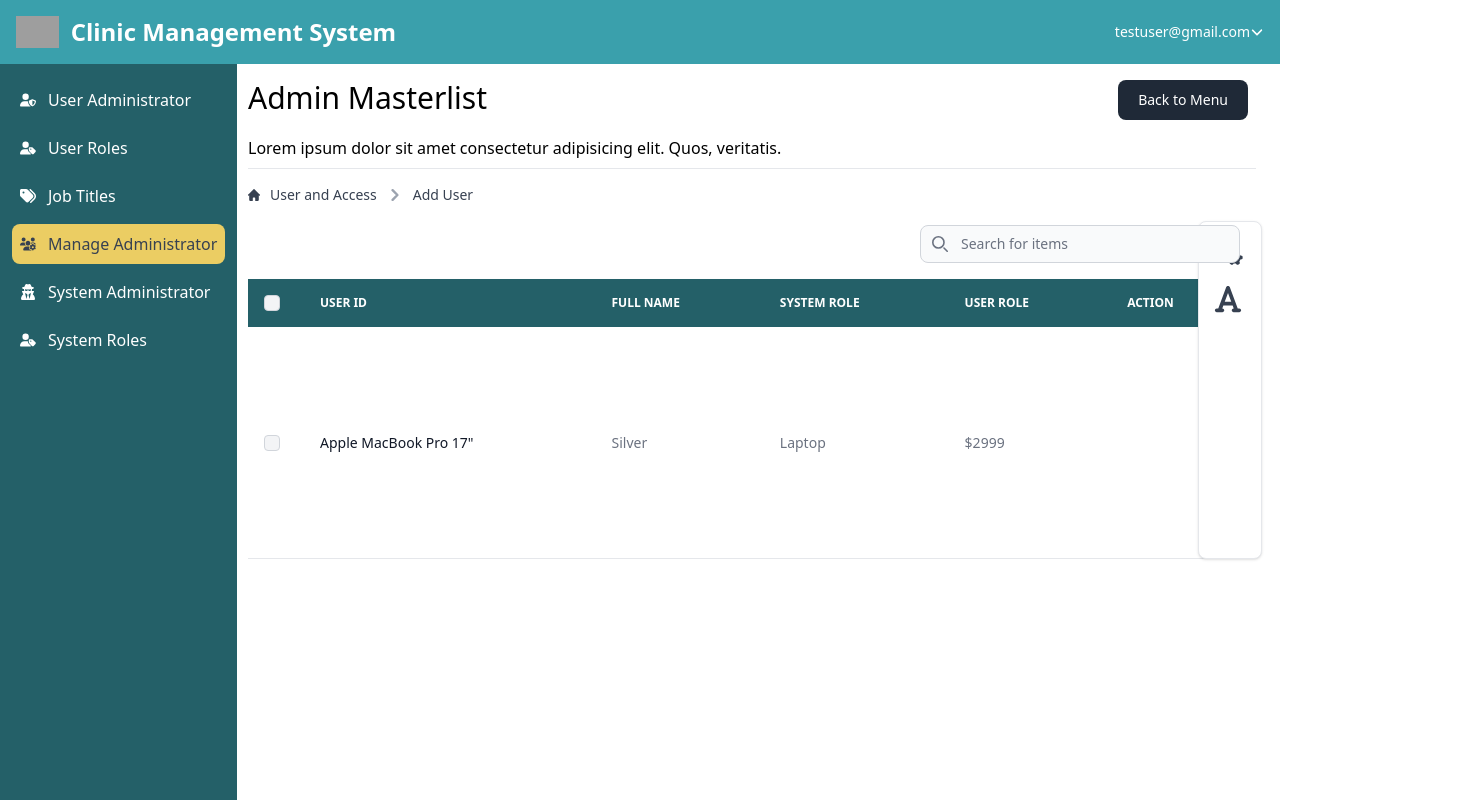
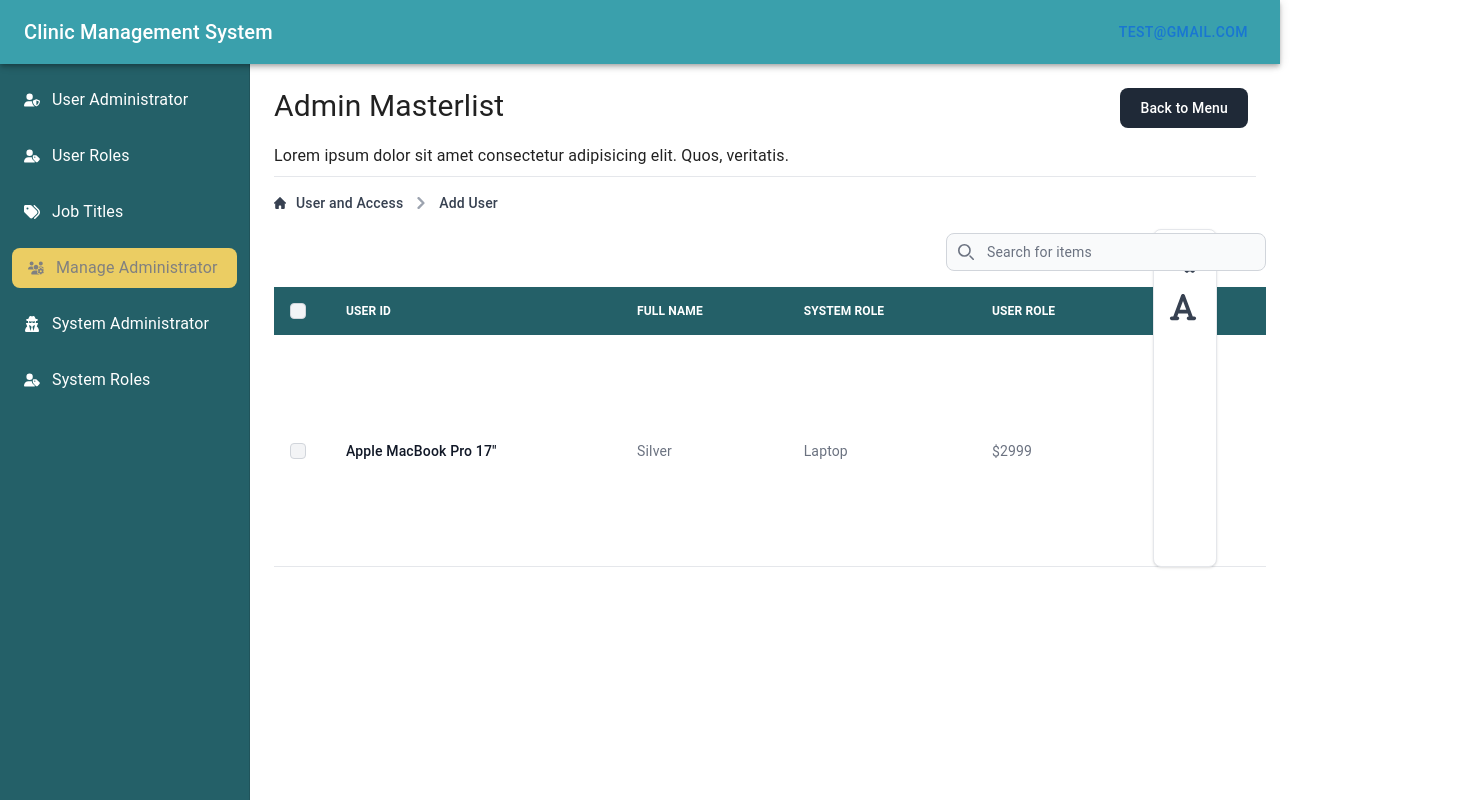
Before and after one commit to estrabillojm/clinic-management-ui, a React (Vite) app: page /AdminMasterList in a window 1280 px wide. Shown: the whole page, 1469 px wide, since content can reach past the window. Built offline with nearby package versions, Linux system fonts and the light colour scheme; grey boxes are pictures that could not be loaded.

Commit message:
UI Update

```diff
--- a/package.json
+++ b/package.json
@@ -10,6 +10,10 @@
     "preview": "vite preview"
   },
   "dependencies": {
+    "@emotion/react": "^11.11.3",
+    "@emotion/styled": "^11.11.0",
+    "@mui/icons-material": "^5.15.9",
+    "@mui/material": "^5.15.9",
     "@reduxjs/toolkit": "^2.0.1",
     "dayjs": "^1.11.10",
     "flowbite": "^2.2.1",
--- a/src/features/components/Button.tsx
+++ b/src/features/components/Button.tsx
@@ -10,8 +10,8 @@ interface buttonProps {
     action?: () => void;
 }
 
-export const Button: React.FC<buttonProps> = ({text,color}:buttonProps) => {
+export const Button: React.FC<buttonProps> = ({text}:buttonProps) => {
     return (
-        <button type="button" className={`focus:outline-none text-white bg-${color} hover:bg-${color} focus:ring-4 focus:ring-${color} font-medium rounded-lg text-sm px-5 py-2.5 me-2 mb-2 dark:bg-${color}-600 dark:hover:bg-${color}-700 dark:focus:ring-${color}-800`}>{text}</button>
+        <button type="button" className={`focus:outline-none text-white bg-green-500 hover:bg-green-500 focus:ring-4 focus:ring-green-500 font-medium rounded-lg text-sm px-5 py-2.5 me-2 mb-2 dark:bg-green-500-600 dark:hover:bg-green-500-700 dark:focus:ring-green-500-800`}>{text}</button>
     )
 }
--- a/src/features/components/Header.tsx
+++ b/src/features/components/Header.tsx
@@ -8,7 +8,7 @@ interface headerProps {
 
 export const Header = ({...props}:headerProps) => {
   return (
-    <div className="mx-6 mb-4 flex flex-col gap-2 ml-screen border-20 border-red-800 ">
+    <div className="mb-4 flex flex-col gap-2 border-20 border-red-800 ">
         <div className="flex flex-row justify-between">
           <span className="text-3xl">{props.title}</span>
           <NavLink to={'/Administrator'} className="text-white bg-gray-800 hover:bg-gray-900 focus:outline-none focus:ring-4 focus:ring-gray-300 font-medium rounded-lg text-sm px-5 py-2.5 me-2 mb-2 dark:bg-gray-800 dark:hover:bg-gray-700 dark:focus:ring-gray-700 dark:border-gray-700">
--- a/src/features/components/IndexComponents.tsx
+++ b/src/features/components/IndexComponents.tsx
@@ -1,6 +1,5 @@
-import { Navbar } from "./Navbar";
+import {Navbar}  from "./Navbar";
 import { Header } from "./Header";
-import { Sidebar } from "./Sidebar";
 
 
-export {Navbar,Header,Sidebar}
+export {Navbar,Header}
--- a/src/features/components/Layout.tsx
+++ /dev/null
@@ -1,28 +0,0 @@
-
-interface LayoutProps {
-    Navbar: React.ReactElement,
-    Sidebar: React.ReactElement,
-    Header: React.ReactElement,
-    Content: React.ReactElement,
-}
-
-const Layout: React.FC<LayoutProps> = ({Navbar,Sidebar,Header,Content}) => {
-  return (
-    <div className="flex flex-col min-h-screen">
-        <section className="w-full z-20 top-0 start-0 border-red-400">
-            {Navbar}
-        </section>
-        <div className="flex flex-col">
-            <section className="ml-[14em] mt-20 flex flex-col">
-                {Header}
-                {Content}
-            </section>
-            <section className="">
-                {Sidebar}
-            </section>
-        </div>
-    </div>
-  )
-}
-
-export default Layout
--- a/src/features/components/Navbar.tsx
+++ b/src/features/components/Navbar.tsx
@@ -1,40 +1,123 @@
-import { useState } from "react";
-import { FaAngleDown, FaAngleUp } from "react-icons/fa6";
-export const Navbar = () => {
-  const [dropdown,setDropdown] = useState(false)
+import * as React from 'react';
+import CssBaseline from '@mui/material/CssBaseline';
+import Box from '@mui/material/Box';
+import Drawer from '@mui/material/Drawer';
+import AppBar from '@mui/material/AppBar';
+import Toolbar from '@mui/material/Toolbar';
+import List from '@mui/material/List';
+import Typography from '@mui/material/Typography';
+import ListItem from '@mui/material/ListItem';
+import ListItemButton from '@mui/material/ListItemButton';
+import Menu from '@mui/material/Menu';
+import Button from '@mui/material/Button';
+import MenuItem from '@mui/material/MenuItem';
+
+import { NavLink } from "react-router-dom";
+import { NavbarLinks, NavbarLink } from "./utils/NavbarLinks";
+
+const drawerWidth = 250;
+
+interface LayoutProps {
+    Header: React.ReactElement,
+    Content: React.ReactElement,
+    pageTitle: string
+    activeLink: number
+}
+
+
+export const Navbar: React.FC<LayoutProps> = ({Header,Content, pageTitle, activeLink}) => {
+  const menus: NavbarLink[] = NavbarLinks({page:pageTitle});
+  const [anchorEl, setAnchorEl] = React.useState(null);
+  const open = Boolean(anchorEl);
+  const handleClick = () => {
+    // setAnchorEl(event.currentTarget);
+  };
+  const handleClose = () => {
+    setAnchorEl(null);
+  };
+  console.log(pageTitle)
+
   return (
-    <>
-        <nav className="bg-[#3AA0AC] dark:bg-gray-900 fixed  border-red-200 w-full">
-            <div className="w-full flex flex-wrap items-center justify-between p-4">
-            <a href="https://flowbite.com/" className="flex items-center space-x-3 rtl:space-x-reverse">
-                <img src="https://flowbite.com/docs/images/logo.svg" className="h-8" alt="Flowbite Logo" />
-                <span className="self-center text-2xl font-semibold whitespace-nowrap text-white">Clinic Management System</span>
-            </a>
-            <div className="relative">
-                <button id="dropdownAvatarNameButton" data-dropdown-toggle="dropdownAvatarName" className="flex items-center text-sm font-medium text-white rounded-full hover:text-[#EBCD63] dark:hover:text-blue-500 md:me-0 dark:focus:ring-gray-700 dark:text-white" type="button" onClick={()=>setDropdown(!dropdown)}>
-                <span className="sr-only">Open user menu</span>
-                testuser@gmail.com
-                {
-                  dropdown ? <FaAngleUp /> : <FaAngleDown />
-                }
-                </button>
-                <div id="dropdownAvatarName" className={`absolute z-10 ${!dropdown ? "hidden" : ""} bg-[#246068] divide-y divide-gray-100 rounded-lg shadow w-44 dark:bg-gray-700 dark:divide-gray-600`}>
-                  <ul className="py-2 text-sm text-white dark:text-gray-200" aria-labelledby="dropdownInformdropdownAvatarNameButtonationButton">
-                    <li>
-                      <a href="#" className="block px-4 py-2 hover:bg-gray-100 dark:hover:bg-gray-600 dark:hover:text-white">Dashboard</a>
-                    </li>
-                    <li>
-                      <a href="#" className="block px-4 py-2 hover:bg-gray-100 dark:hover:bg-gray-600 dark:hover:text-white">Settings</a>
-                    </li>
-                  </ul>
-                  <div className="py-2">
-                    <a href="#" className="block px-4 py-2 text-sm text-white hover:bg-gray-100 dark:hover:bg-gray-600 dark:text-gray-200 dark:hover:text-white">Sign out</a>
-                  </div>
-                </div>
-            </div>
-
-            </div>
-        </nav>
-    </>
-  )
+    <Box sx={{ display: 'flex' }}>
+      <CssBaseline />
+      <AppBar position="fixed" sx={{ zIndex: (theme) => theme.zIndex.drawer + 1, backgroundColor: '#3AA0AC' }}>
+          <Toolbar sx={{ display: 'flex', justifyContent: 'space-between', }}>
+            <Typography variant="h6" noWrap component="div">
+              Clinic Management System
+            </Typography>
+            <Typography variant="h6" noWrap component="div" sx={{ marginLeft: 'auto' }}>
+              <Button
+                id="basic-button"
+                aria-controls={open ? 'basic-menu' : undefined}
+                aria-haspopup="true"
+                aria-expanded={open ? 'true' : undefined}
+                onClick={handleClick}
+              >
+                test@gmail.com
+              </Button>
+              <Menu
+                id="basic-menu"
+                anchorEl={anchorEl}
+                open={open}
+                onClose={handleClose}
+                MenuListProps={{
+                  'aria-labelledby': 'basic-button',
+                }}
+              >
+                <MenuItem onClick={handleClose}>Profile</MenuItem>
+                <MenuItem onClick={handleClose}>My account</MenuItem>
+                <MenuItem onClick={handleClose}>Logout</MenuItem>
+              </Menu>
+            </Typography>
+          </Toolbar>
+      </AppBar>
+      <Drawer
+        variant="permanent"
+        sx={{
+          width: drawerWidth,
+          flexShrink: 0,
+          [`& .MuiDrawer-paper`]: { width: drawerWidth, boxSizing: 'border-box', backgroundColor: '#246068' },
+        }}
+      >
+        <Toolbar />
+        <Box sx={{ overflow: 'auto' }}>
+            <List>
+                {menus.map((text, index) => (
+                <ListItem key={index} sx={{ padding: '8px', borderRadius: '0.5em' }}>
+                    <ListItemButton sx={{
+                        "&:hover": {
+                            bgcolor: '#EBCD63',
+                            borderRadius: '0.5em',
+                            margin: '0 4px',
+                            color: 'gray'
+                        },
+                        bgcolor: activeLink === index ? '#EBCD63' : 'transparent',
+                        color: activeLink === index ? 'gray' : 'white',
+                        borderRadius: activeLink === index ? '0.5em' : '0.5em',
+                        margin: activeLink === index ? '0 4px' : '0px',
+                    }}>
+                    <NavLink
+                        to={text.link}
+                        className={`flex items-center`}
+                        >
+                        {text.icon}
+                        <span className="ms-3">{text.name}</span>
+                    </NavLink>
+                    </ListItemButton>
+              </ListItem>
+              ))}
+            </List>
+        </Box>
+      </Drawer>
+      <Box component="main" sx={{ flexGrow: 1, p: 3 }}>
+        <Toolbar />
+        <Typography paragraph>
+            {Header}
+        </Typography>
+        <Typography paragraph>
+            {Content}
+        </Typography>
+      </Box>
+    </Box>
+  );
 }
--- a/src/features/components/Sidebar.tsx
+++ /dev/null
@@ -1,31 +0,0 @@
-import { NavLink } from "react-router-dom";
-import { NavbarLinks, NavbarLink } from "./utils/NavbarLinks";
-interface sidebarProps {
-    pageTitle: string
-    activeLink: number
-}
-
-export const Sidebar = ({pageTitle,activeLink}:sidebarProps) => {
-    const menus: NavbarLink[] = NavbarLinks({page:pageTitle});
-    return (
-        <>
-            <aside id="logo-sidebar" className="fixed transition-transform -translate-x-full sm:translate-x-0 top-[4em] h-screen max-w-[15em]" aria-label="Sidebar">
-                <div className="h-full px-3 py-4 overflow-y-auto bg-[#246068] dark:bg-gray-800">
-                    <ul className="space-y-2 font-medium">
-                        {menus.map((menu, index) => (
-                        <li key={index}>
-                            <NavLink
-                            to={menu.link}
-                            className={`flex items-center p-2 rounded-lg dark:text-white hover:bg-[#EBCD63] ${activeLink===index ? "bg-[#EBCD63] text-gray-700" : "text-white"} dark:hover:bg-gray-700 hover:text-gray-700 group`}
-                            >
-                            {menu.icon}
-                            <span className="ms-3">{menu.name}</span>
-                            </NavLink>
-                        </li>
-                        ))}
-                    </ul>
-                </div>
-            </aside>
-        </>
-    );
-}
--- a/src/features/routes.tsx
+++ b/src/features/routes.tsx
@@ -4,6 +4,7 @@ import App from "../App";
 import { ErrorPageDisplay } from "./index.features";
 import AdministratorPage from "./views/AdministratorPage";
 import AdminMasterlistPage from "./views/AdminMasterlistPage";
+import LoginPage from "./views/LoginPage";
 
 const routes = createBrowserRouter([
   {
@@ -11,6 +12,7 @@ const routes = createBrowserRouter([
     element: <App />,
     errorElement: <ErrorPageDisplay />,
     children: [
+        { path: "Login", element: <LoginPage/> },
         { path: "Administrator", element: <AdministratorPage/> },
         { path: "AdminMasterList", element: <AdminMasterlistPage /> },
         // ADD MULTIPLE IF NEEDED
--- a/src/features/views/AdminMasterlistPage.tsx
+++ b/src/features/views/AdminMasterlistPage.tsx
@@ -1,5 +1,4 @@
-import Layout from "../components/Layout"
-import {Navbar,Header,Sidebar} from '../components/IndexComponents'
+import {Navbar,Header} from '../components/IndexComponents'
 import { FaGears, FaFont, FaXmark } from "react-icons/fa6";
 
 
@@ -8,7 +7,7 @@ const AdminMasterlistPage = () => {
 
     const content = (
         <>
-        <div className="grid grid-cols-5 gap-3 ml-6 w-[96%]">
+        <div className="grid grid-cols-5 gap-3 w-[96%]">
                 <div className="overflow-x-auto col-span-4 w-[62em]">
                     <div className="flex justify-end pb-4">
                         <label htmlFor="table-search" className="sr-only">Search</label>
@@ -165,12 +164,7 @@ const AdminMasterlistPage = () => {
     )
   return (
     <>
-        <Layout
-        Navbar={<Navbar />}
-        Header={<Header title="Admin Masterlist" description="Lorem ipsum dolor sit amet consectetur adipisicing elit. Quos, veritatis." />}
-        Sidebar={<Sidebar pageTitle="Administrator" activeLink={3}/>}
-        Content={content}
-        />
+        <Navbar pageTitle={'Administrator'} activeLink={3} Header={<Header title="Admin Masterlist" description="Lorem ipsum dolor sit amet consectetur adipisicing elit. Quos, veritatis."/>} Content={content}/>
     </>
   )
 }
--- a/src/features/views/AdministratorPage.tsx
+++ b/src/features/views/AdministratorPage.tsx
@@ -1,6 +1,5 @@
 import { useState, useEffect } from "react"
-import Layout from "../components/Layout"
-import { Navbar,Header,Sidebar } from '../components/IndexComponents'
+import { Navbar,Header } from '../components/IndexComponents'
 import { Button, btnColor } from "../components/Button"
 import { useForm, SubmitHandler } from "react-hook-form"
 import { useGetSystenrolesQuery } from "../../redux/api/systemroleApi";
@@ -41,7 +40,7 @@ const AdministratorPage = () => {
 
     const content = (
         <div className="flex flex-col gap-2">
-            <div className="min-w-[10em] mx-6 min-h-[20em] bg-gray-100 border border-gray-200 shadow dark:bg-gray-800 dark:border-gray-700 dark:hover:bg-gray-700">
+            <div className="min-w-[10em] min-h-[20em] bg-gray-100 border border-gray-200 shadow dark:bg-gray-800 dark:border-gray-700 dark:hover:bg-gray-700">
                 <ul className="flex flex-wrap text-sm font-medium text-center bg-[#246068] text-white dark:border-gray-700 dark:text-gray-400">
                     <li className="">
                         <a href="#" aria-current="page" key={0} className={`inline-block p-4  hover:text-[#EBCD63] ${ tabSelected===0 ?"text-[#EBCD63] border-b-4 border-b-[#EBCD63]" : ""} hover:border-b-[#EBCD63] hover:border-b-4 hover:text-[#EBCD63] dark:bg-gray-800 dark:text-blue-500`}
@@ -149,14 +148,15 @@ const AdministratorPage = () => {
 
   return (
     <div className="">
-        <Layout
+        {/* <Layout
         Navbar={<Navbar/>}
         Header={<Header title="Administrator" description="Lorem ipsum dolor sit amet consectetur adipisicing elit. Quos, veritatis." />}
         Sidebar={<Sidebar pageTitle='Administrator' activeLink={4}/>}
         Content={content}
-        />
+        /> */}
+        <Navbar pageTitle={'Administrator'} activeLink={4} Header={<Header title="Administrator" description="Lorem ipsum dolor sit amet consectetur adipisicing elit. Quos, veritatis."/>} Content={content}/>
     </div>
   )
 }
 
-export default AdministratorPage
+export default AdministratorPage;
--- /dev/null
+++ b/src/features/views/LoginPage.tsx
@@ -0,0 +1,37 @@
+import Grid from '@mui/material/Grid';
+import Card from '@mui/material/Card';
+import CardHeader from '@mui/material/CardHeader';
+import CardContent from '@mui/material/CardContent';
+import { Button,btnColor } from '../components/Button';
+
+const LoginPage = () => {
+  return (
+    <div className="bg-[#EEE9E9]" style={{ display: 'flex', justifyContent: 'center', alignItems: 'center', minHeight: '100vh' }}>
+        <Grid container spacing={2} style={{ height: '80vh', maxWidth: '80vw' }}>
+            <Grid item xs={8}>
+                Logo here
+            </Grid>
+            <Grid item xs={4} style={{ display: 'flex', justifyContent: 'center', alignItems: 'center' }}>
+                <Card sx={{ minWidth: 450, minHeight: 400, padding: '14px', borderRadius: '10px' }}>
+                    <CardHeader title="TrustCare Clinic Management System"/>
+                    <CardContent sx={{ display: 'flex', flexFlow: 'column' }}>
+                        <div className='flex flex-col gap-1'>
+                            <label htmlFor='username'>Username</label>
+                            <input type="text" id='username' className='border-1 rounded-md' placeholder='Enter Username' />
+                        </div>
+                        <div className='flex flex-col gap-1 mt-3'>
+                            <label htmlFor='username'>Password</label>
+                            <input type="text" id='username' className='border-1 rounded-md' placeholder='Enter Username' />
+                        </div>
+                        <div className='flex justify-end items-end mt-3'>
+                            <Button text='Login' color={btnColor.success} />
+                        </div>
+                    </CardContent>
+                </Card>
+            </Grid>
+        </Grid>
+    </div>
+  )
+}
+
+export default LoginPage;
```
Also changed, not shown: 1 other file (tests, documents, lock files or other folders).
